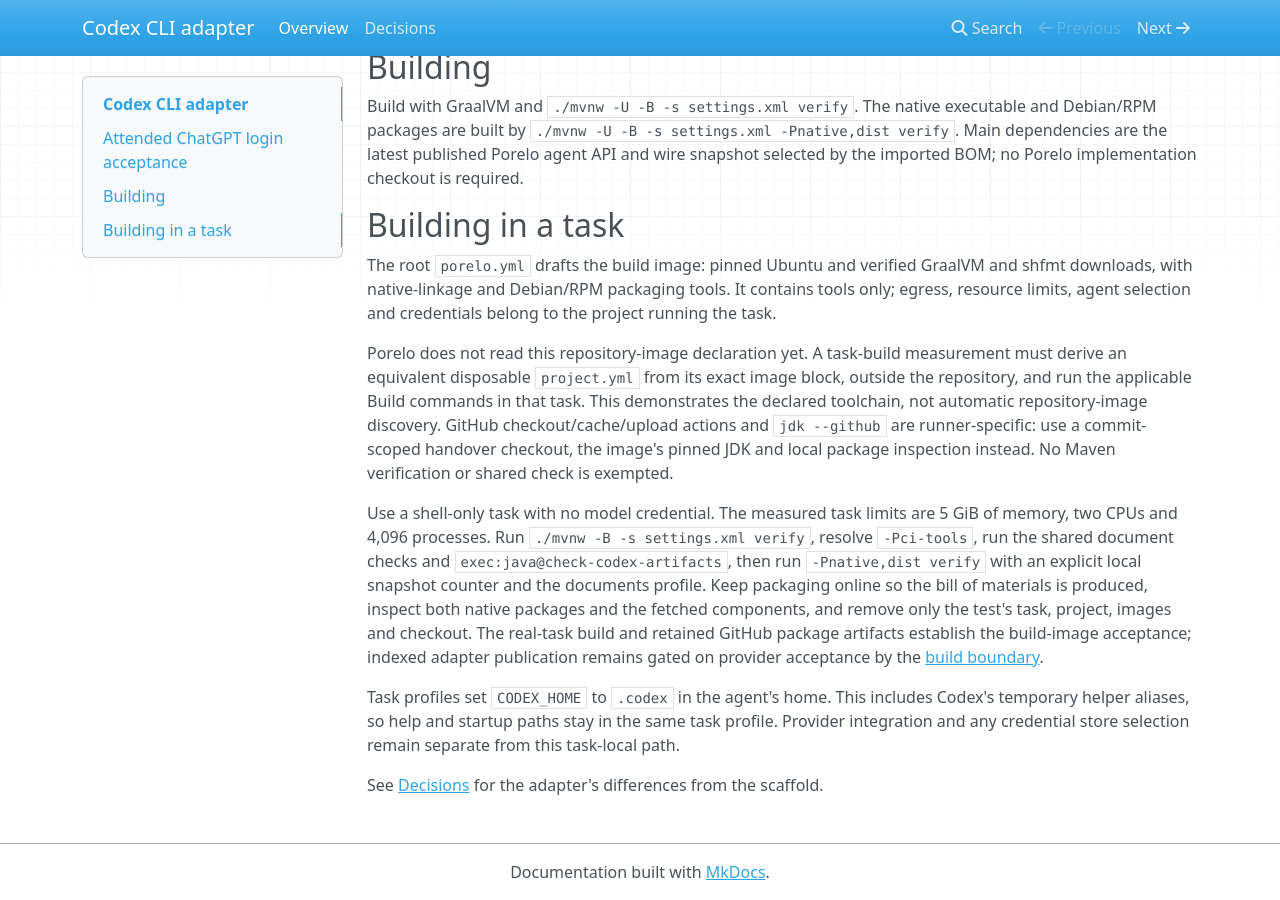
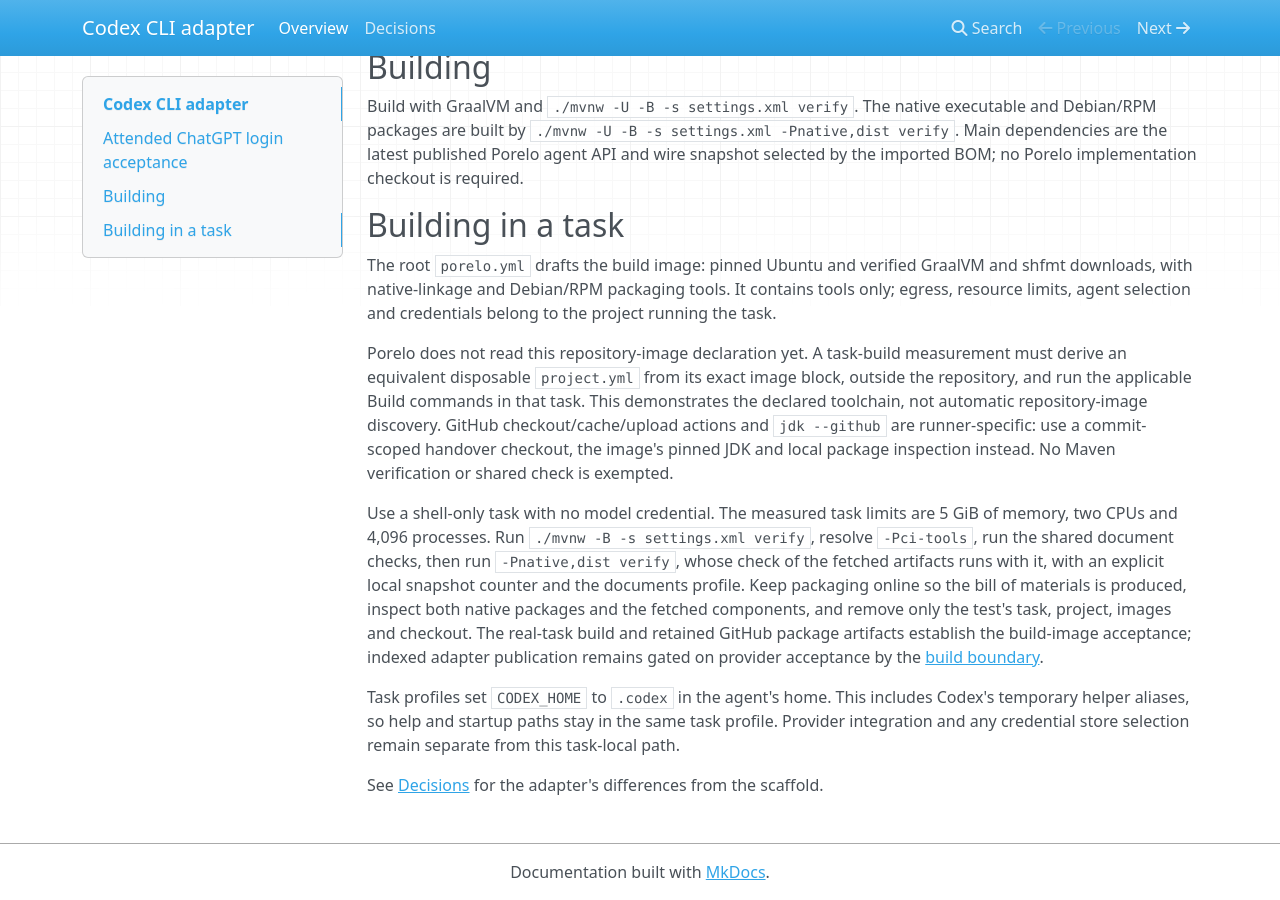
Before and after one commit to porelo-ai/porelo-codex, an MkDocs documentation site: the page built from doc/index.md, in a window 1280 px wide and 900 px high, scrolled down 1661 px. Built offline with MkDocs 1.6.1, drawn with Linux system fonts in a browser that asks for light colours; nearby versions of some CDN libraries.

Commit message:
Say the fetched-artifact check runs in the package build
Assisted-by: Claude Code, claude-opus-5-5
Assisted-by: Claude Code, claude-sonnet-5-5

```diff
--- a/doc/index.md
+++ b/doc/index.md
@@ -101,8 +101,8 @@ package inspection instead. No Maven verification or shared check is exempted.
 
 Use a shell-only task with no model credential. The measured task limits are 5 GiB of memory,
 two CPUs and 4,096 processes. Run `./mvnw -B -s settings.xml verify`, resolve `-Pci-tools`,
-run the shared document checks and `exec:java@check-codex-artifacts`, then run
-`-Pnative,dist verify` with an explicit local snapshot counter and the documents profile.
+run the shared document checks, then run `-Pnative,dist verify`, whose check of the fetched
+artifacts runs with it, with an explicit local snapshot counter and the documents profile.
 Keep packaging online so the bill of materials is produced, inspect both native packages and
 the fetched components, and remove only the test's task, project, images and checkout.
 The real-task build and retained GitHub package artifacts establish the build-image acceptance;
```
Also changed, not shown: issues/CX25-The-Docs-Say-What-The-Code-Does.md (added, +48 -0 lines), issues/README.md (+1 -0 lines).
